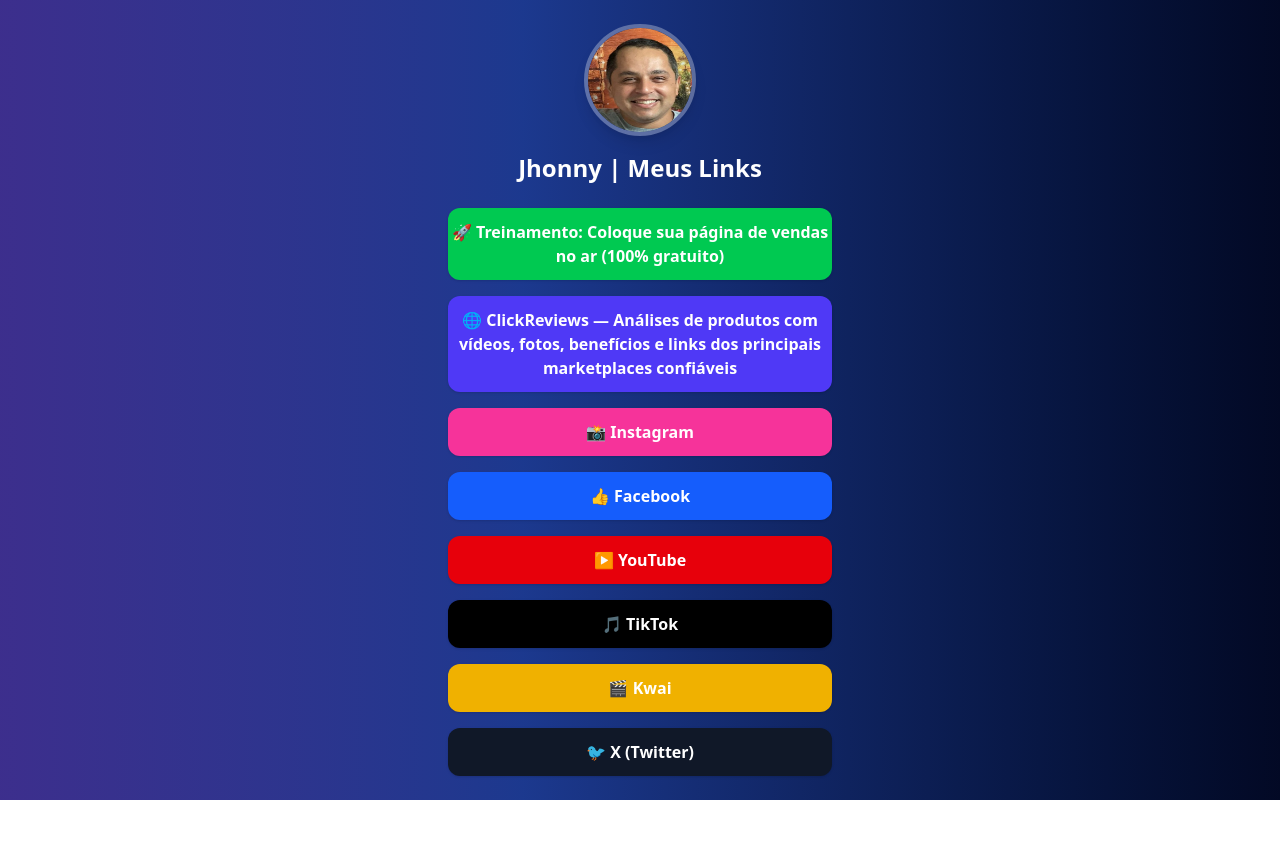
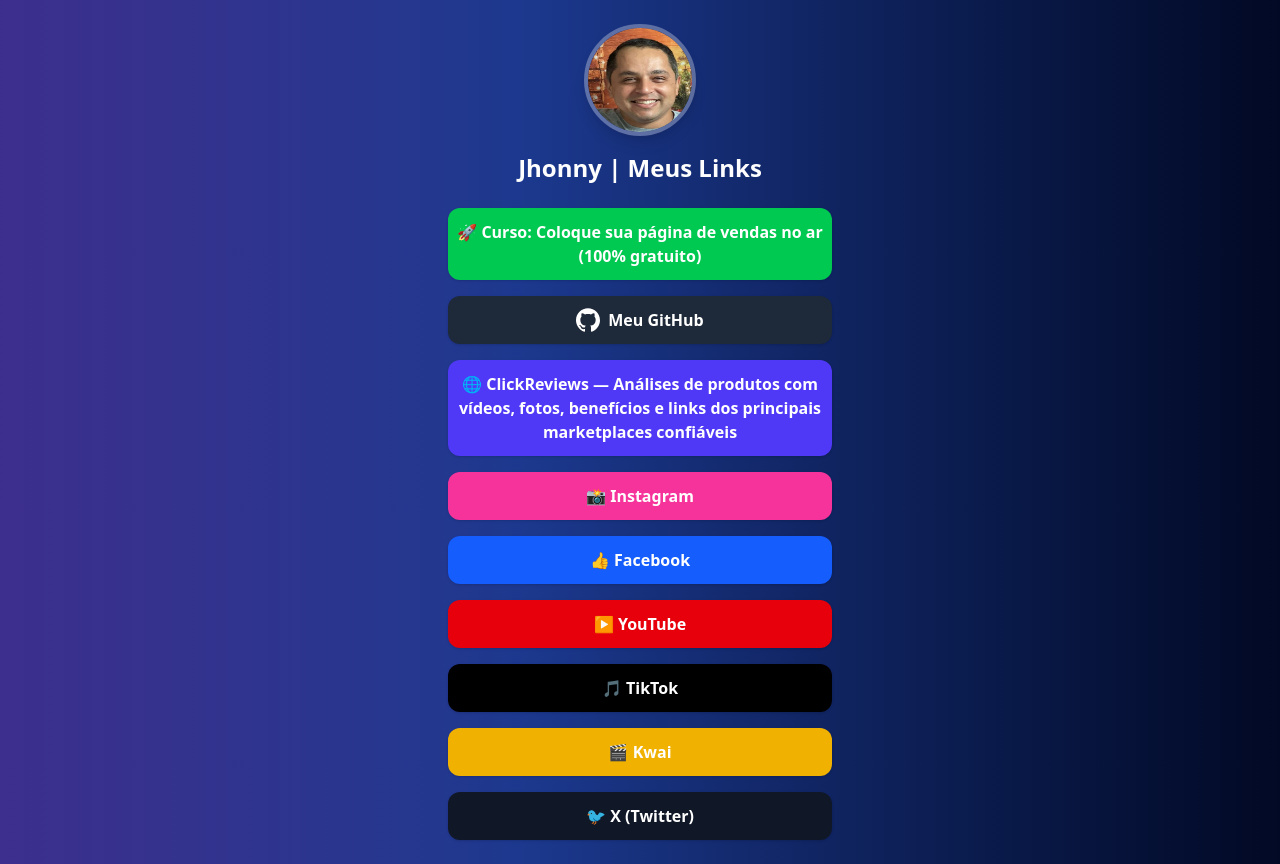
Before and after one commit to NeoJhonn/link-tree, an Angular app: page / in a window 1280 px wide. Before the commit the page ends 800 px from the top, so only its background shows below. Built offline with nearby package versions, Linux system fonts and the light colour scheme.

Commit message:
Update app.html

```diff
--- a/src/app/app.html
+++ b/src/app/app.html
@@ -23,8 +23,27 @@
         target="_blank"
         class="bg-green-500 hover:bg-green-600 text-white py-3 rounded-xl shadow text-center font-semibold"
       >
-        🚀 Treinamento: Coloque sua página de vendas no ar (100% gratuito)
+        🚀 Curso: Coloque sua página de vendas no ar (100% gratuito)
       </a>
+
+      <a
+  href="https://github.com/NeoJhonn"
+  target="_blank"
+  class="bg-gray-800 hover:bg-gray-900 text-white py-3 rounded-xl shadow text-center font-semibold flex items-center justify-center gap-2"
+>
+  <!-- SVG ícone do GitHub -->
+  <svg xmlns="http://www.w3.org/2000/svg" class="w-6 h-6" fill="currentColor" viewBox="0 0 24 24">
+    <path d="M12 .297c-6.63 0-12 5.373-12 12 0 5.303 3.438 9.8 8.205 11.387.6.113.82-.258.82-.577
+      0-.285-.01-1.04-.015-2.04-3.338.724-4.042-1.61-4.042-1.61-.546-1.387-1.333-1.757-1.333-1.757-1.09-.744.083-.729.083-.729
+      1.205.084 1.84 1.236 1.84 1.236 1.07 1.835 2.81 1.305 3.495.998.108-.776.42-1.305.763-1.605-2.665-.305-5.466-1.332-5.466-5.93
+      0-1.31.468-2.38 1.236-3.22-.123-.303-.536-1.527.117-3.176 0 0 1.008-.322 3.301 1.23.957-.266 1.983-.399 3.003-.404
+      1.02.005 2.047.138 3.006.404 2.29-1.552 3.297-1.23 3.297-1.23.655 1.65.242 2.873.12 3.176.77.84 1.235 1.91 1.235 3.22
+      0 4.61-2.807 5.624-5.48 5.92.43.372.823 1.102.823 2.222 0 1.606-.015 2.896-.015 3.286
+      0 .32.216.694.825.576C20.565 22.092 24 17.592 24 12.297c0-6.627-5.373-12-12-12"/>
+  </svg>
+
+  Meu GitHub
+</a>
 
       <a
         href="https://www.clickreviews.com.br"
```
